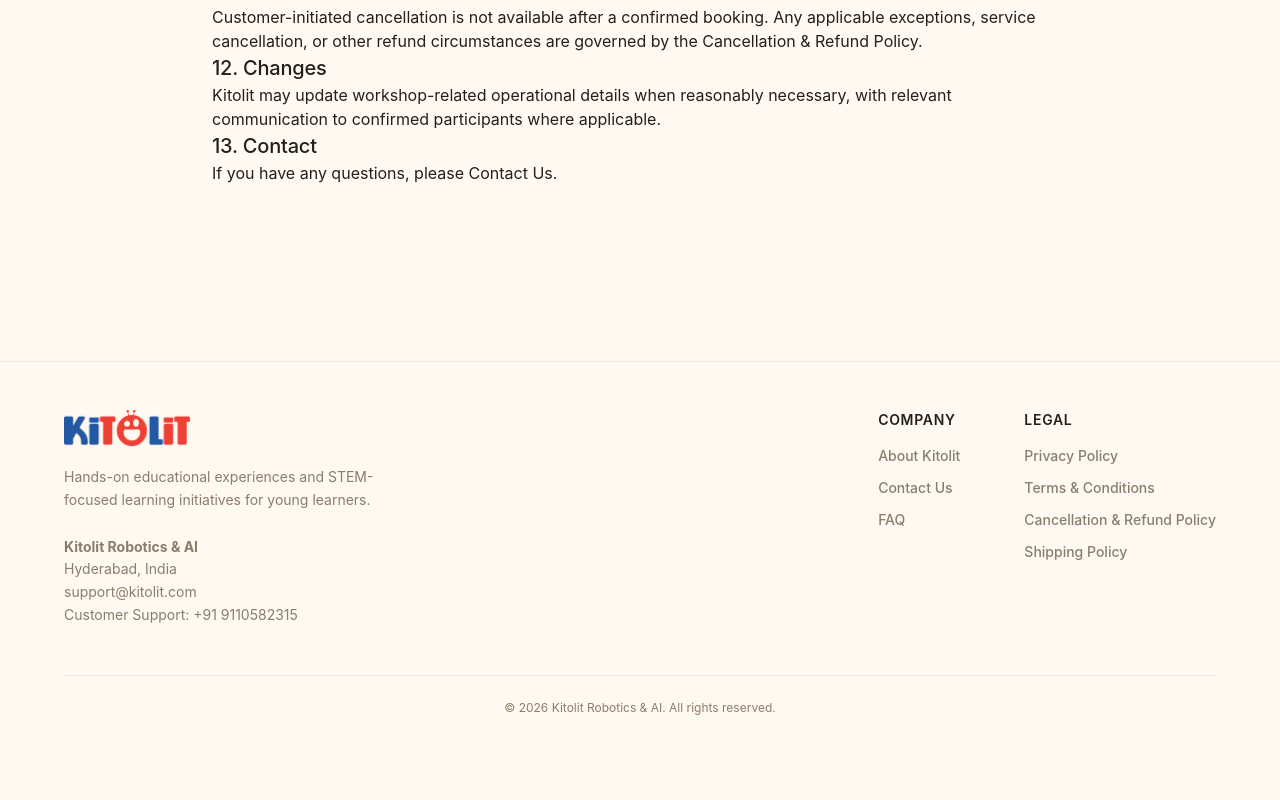
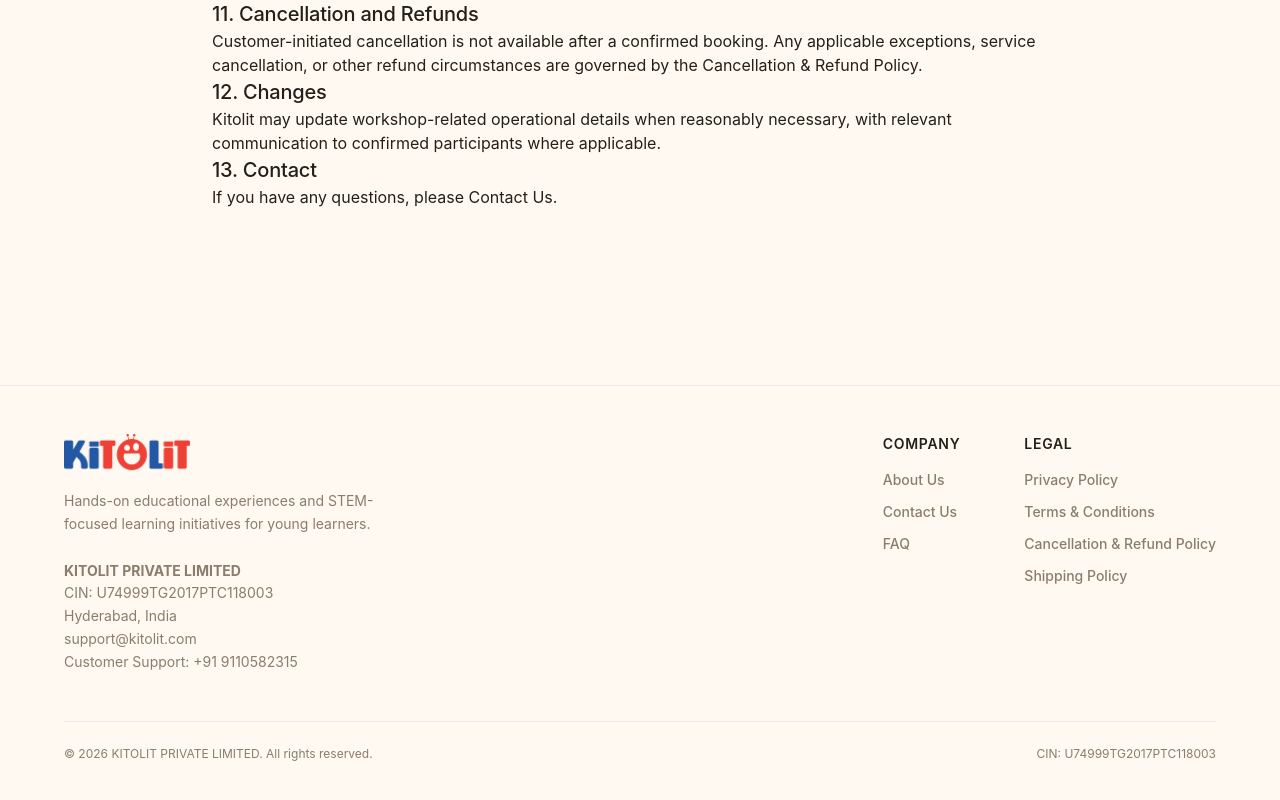
Before and after one commit to aprameyagoud/Kitolit-Mushak-MargFinder, a React (Vite) app: page /terms-and-conditions in a window 1280 px wide. Shown: the part 1046-1846 px from the top of the page. Before the commit the page ends 1810 px from the top, so only its background shows below. Built offline with nearby package versions, Linux system fonts and the light colour scheme.

Commit message:
Legal Changes

```diff
--- a/src/app/components/kitolit/Footer.tsx
+++ b/src/app/components/kitolit/Footer.tsx
@@ -17,7 +17,8 @@
             Hands-on educational experiences and STEM-focused learning initiatives for young learners.
           </p>
           <div className="text-sm text-[color:var(--muted-foreground)] text-center md:text-left leading-relaxed mt-2">
-            <strong>Kitolit Robotics & AI</strong><br />
+            <strong>KITOLIT PRIVATE LIMITED</strong><br />
+            CIN: U74999TG2017PTC118003<br />
             Hyderabad, India<br />
             <a href="mailto:support@kitolit.com" className="hover:text-[color:var(--brand-blue)] transition-colors">support@kitolit.com</a><br />
             Customer Support: <a href="tel:+919110582315" className="hover:text-[color:var(--brand-blue)] transition-colors">+91 9110582315</a>
@@ -27,7 +28,7 @@
         <div className="flex flex-col md:flex-row gap-8 md:gap-16 text-center md:text-left">
           <div className="flex flex-col gap-3">
             <h4 className="font-semibold text-foreground text-sm tracking-wider uppercase mb-1">Company</h4>
-            <Link to="/about" className="text-[color:var(--muted-foreground)] hover:text-[color:var(--brand-blue)] transition-colors text-sm font-medium">About Kitolit</Link>
+            <Link to="/about" className="text-[color:var(--muted-foreground)] hover:text-[color:var(--brand-blue)] transition-colors text-sm font-medium">About Us</Link>
             <Link to="/contact" className="text-[color:var(--muted-foreground)] hover:text-[color:var(--brand-blue)] transition-colors text-sm font-medium">Contact Us</Link>
             <Link to="/faq" className="text-[color:var(--muted-foreground)] hover:text-[color:var(--brand-blue)] transition-colors text-sm font-medium">FAQ</Link>
           </div>
@@ -41,8 +42,9 @@
         </div>
       </div>
 
-      <div className="mx-auto max-w-6xl mt-12 pt-6 border-t border-[#2359A4]/10 text-center text-xs text-[color:var(--muted-foreground)]">
-        &copy; 2026 Kitolit Robotics & AI. All rights reserved.
+      <div className="mx-auto max-w-6xl mt-12 pt-6 border-t border-[#2359A4]/10 flex flex-col sm:flex-row items-center justify-between gap-2 text-center text-xs text-[color:var(--muted-foreground)]">
+        <div>&copy; {new Date().getFullYear()} KITOLIT PRIVATE LIMITED. All rights reserved.</div>
+        <div>CIN: U74999TG2017PTC118003</div>
       </div>
     </footer>
   );
--- a/src/app/pages/AboutPage.tsx
+++ b/src/app/pages/AboutPage.tsx
@@ -3,9 +3,9 @@
 
 export function AboutPage() {
   return (
-    <PolicyLayout title="About Kitolit Robotics & AI">
+    <PolicyLayout title="About Kitolit">
       <p className="text-xl leading-relaxed text-[color:var(--foreground)] mb-10">
-        We believe that the best way to understand the world of technology is to build it yourself. Kitolit Robotics & AI is focused on providing practical, hands-on learning experiences that bring engineering concepts to life for young learners.
+        We believe that the best way to understand the world of technology is to build it yourself. KITOLIT PRIVATE LIMITED (“Kitolit”, “we”, “us”, or “our”) is focused on providing practical, hands-on learning experiences that bring engineering concepts to life for young learners.
       </p>
 
       <h2>What We Do</h2>
--- a/src/app/pages/CancellationRefundPage.tsx
+++ b/src/app/pages/CancellationRefundPage.tsx
@@ -5,7 +5,7 @@
   return (
     <PolicyLayout title="Cancellation & Refund Policy">
       <p>
-        This policy applies to bookings made for the Eco Tech Ganesha Workshop.
+        This policy applies to bookings made for the Eco Tech Ganesha Workshop provided by KITOLIT PRIVATE LIMITED (“Kitolit”, “we”, “us”, or “our”).
       </p>
 
       <h2>1. Customer Cancellation</h2>
--- a/src/app/pages/ContactPage.tsx
+++ b/src/app/pages/ContactPage.tsx
@@ -12,7 +12,8 @@
           <h2 className="mt-0">Contact Details</h2>
           <div className="space-y-4">
             <div>
-              <strong>Kitolit Robotics & AI</strong>
+              <strong>KITOLIT PRIVATE LIMITED</strong><br />
+              <span>CIN: U74999TG2017PTC118003</span>
             </div>
             <div>
               <strong>Customer Support:</strong><br />
--- a/src/app/pages/PrivacyPolicyPage.tsx
+++ b/src/app/pages/PrivacyPolicyPage.tsx
@@ -5,7 +5,7 @@
   return (
     <PolicyLayout title="Privacy Policy">
       <p>
-        Kitolit Robotics & AI ("we", "our", or "us") respects your privacy and is committed to protecting the information you share with us. This privacy policy explains how we collect and process information when you use our website or book our workshops.
+        KITOLIT PRIVATE LIMITED (“Kitolit”, “we”, “our”, or “us”) respects your privacy and is committed to protecting the information you share with us. This privacy policy explains how we collect and process information when you use our website or book our workshops.
       </p>
 
       <h2>1. Information Collected</h2>
@@ -70,7 +70,7 @@
 
       <h2>5. Payment Data</h2>
       <p>
-        Payment processing is handled securely through our payment gateway. Kitolit Robotics & AI does not collect or store your complete credit card, debit card, or UPI details on our operational servers.
+        Payment processing is handled securely through our payment gateway. KITOLIT PRIVATE LIMITED does not collect or store your complete credit card, debit card, or UPI details on our operational servers.
       </p>
 
       <h2>6. Marketing Communications</h2>
--- a/src/app/pages/ShippingPolicyPage.tsx
+++ b/src/app/pages/ShippingPolicyPage.tsx
@@ -5,7 +5,7 @@
   return (
     <PolicyLayout title="Shipping Policy">
       <p>
-        This Shipping Policy applies to the physical materials associated with the Eco Tech Ganesha Workshop.
+        This Shipping Policy applies to the physical materials associated with the Eco Tech Ganesha Workshop provided by KITOLIT PRIVATE LIMITED (“Kitolit”, “we”, “us”, or “our”).
       </p>
 
       <h2>1. Delivery of Workshop Materials</h2>
--- a/src/app/pages/TermsPage.tsx
+++ b/src/app/pages/TermsPage.tsx
@@ -5,7 +5,7 @@
   return (
     <PolicyLayout title="Terms & Conditions">
       <p>
-        These Terms & Conditions apply to the Eco Tech Ganesha Workshop provided by Kitolit Robotics & AI.
+        These Terms & Conditions apply to the Eco Tech Ganesha Workshop provided by KITOLIT PRIVATE LIMITED (“Kitolit”, “we”, “us”, or “our”).
       </p>
 
       <h2>1. Workshop Booking</h2>
```
Also changed, not shown: 2 other files (tests, documents, lock files or other folders).
